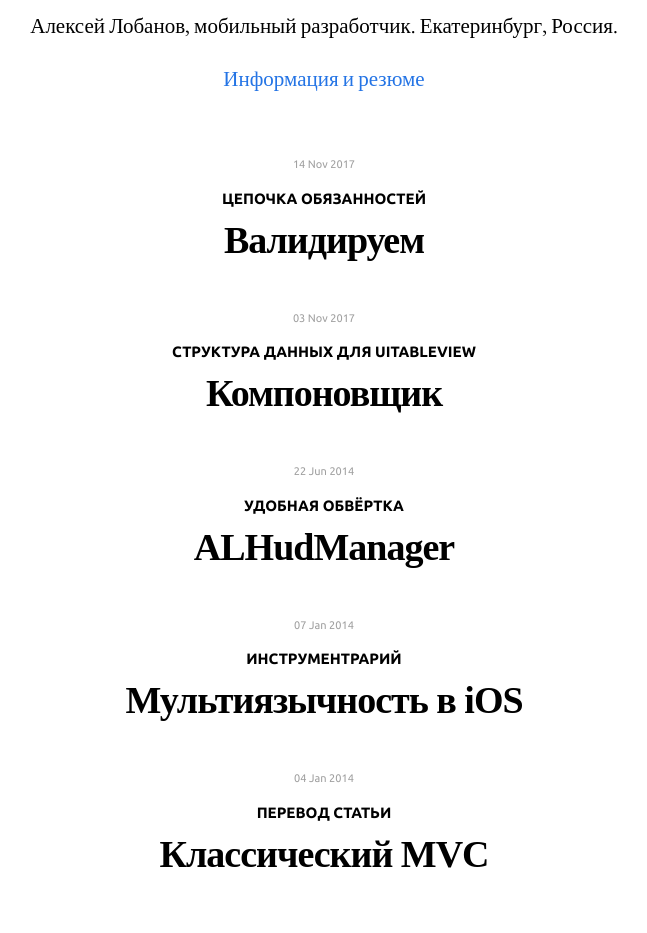
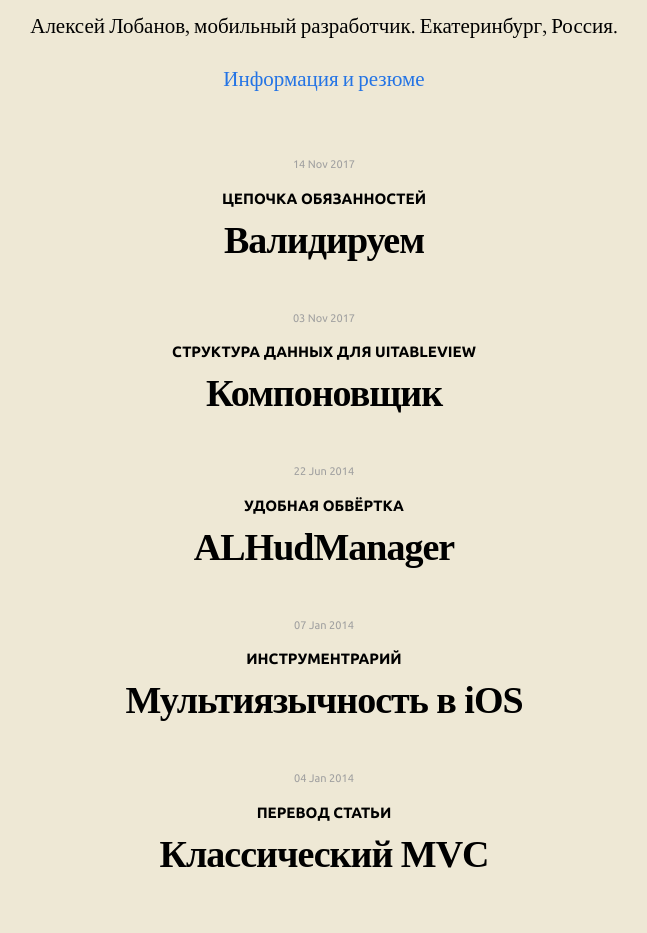
Before and after one commit to alobanov/alobanov.github.io, a Jekyll site: the page built from index.html, in a window 1280 px wide. Shown: the whole page, without its empty margins (316-963 px from the left). Built offline with Jekyll 4.4.1, drawn with Linux system fonts in a browser that asks for light colours; some web fonts are replaced.

Commit message:
Update main.scss

```diff
--- a/css/main.scss
+++ b/css/main.scss
@@ -15,7 +15,7 @@ $base-line-height: 1.60em;
 $spacing-unit:     30px;
 
 $text-color:       #000000;
-$background-color: #ffffff;
+$background-color: #eee8d5;
 $brand-color:      #2474e5;
 
 $grey-color:       #828282;
```
